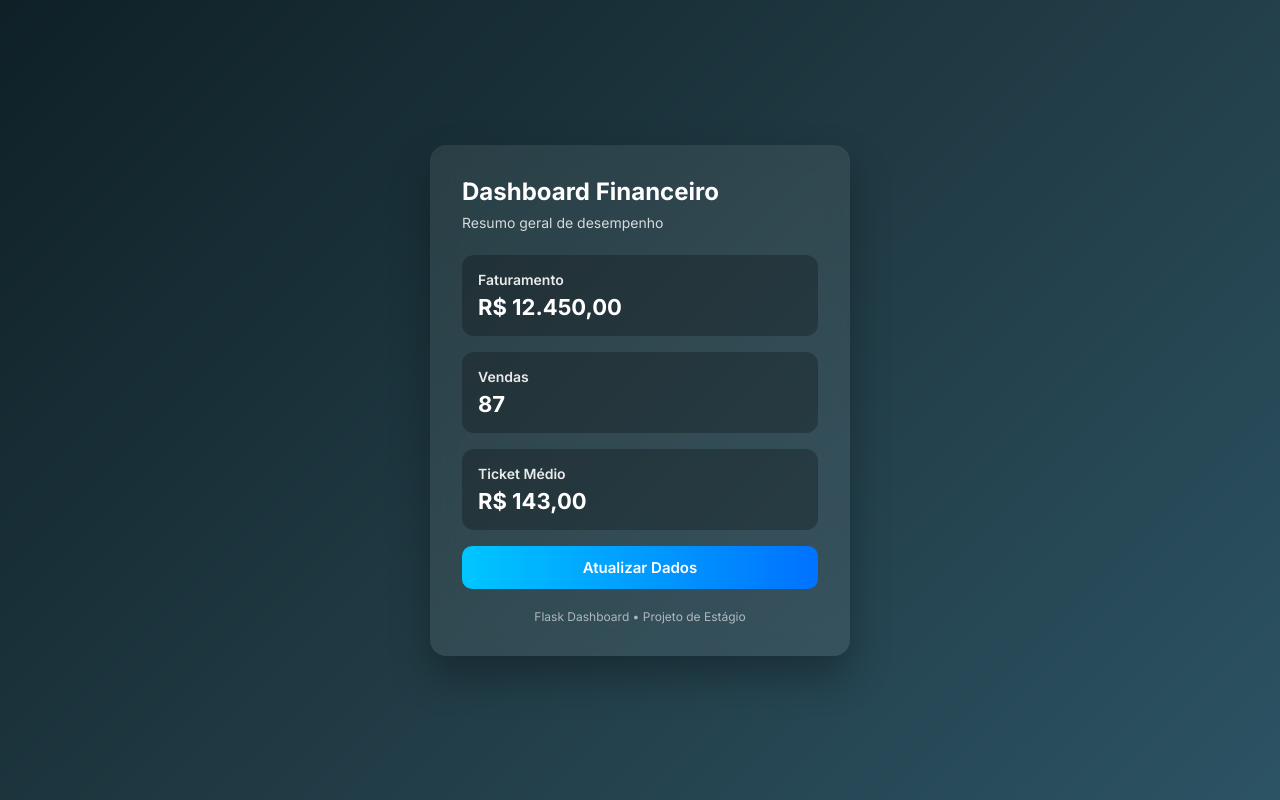
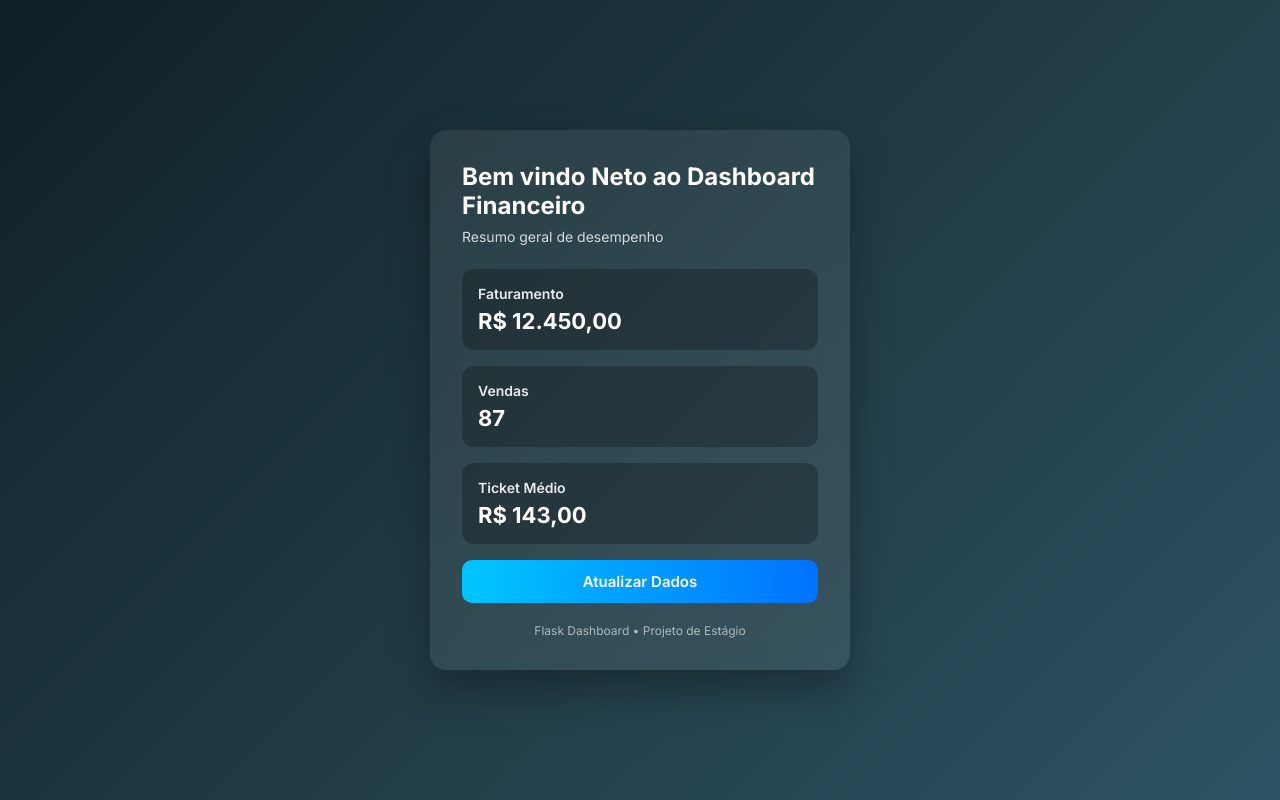
Before and after one commit to znetovisk/flask-training, a Flask app: page / in a window 1280 px wide. Run offline with Flask 3, Linux system fonts and the light colour scheme.

Commit message:
Links dinamicos

```diff
--- a/estudo/templates/index.html
+++ b/estudo/templates/index.html
@@ -93,7 +93,7 @@
 <body>
 
 <div class="container">
-    <h1>Dashboard Financeiro</h1>
+    <h1>Bem vindo {{usuario}} ao Dashboard Financeiro</h1>
     <p>Resumo geral de desempenho</p>
 
     <div class="card">
@@ -111,7 +111,10 @@
         <span>R$ 143,00</span>
     </div>
 
-    <button>Atualizar Dados</button>
+    <a href="{{ url_for('dados') }}">
+        <button>Atualizar Dados</button>
+    </a>
+
 
     <footer>
         Flask Dashboard • Projeto de Estágio
--- a/estudo/views.py
+++ b/estudo/views.py
@@ -1,6 +1,11 @@
 from estudo import app
-from flask import render_template
+from flask import render_template, url_for
 
 @app.route('/')
 def homePage():
-    return render_template('index.html')
+    usuario = "Neto"
+    return render_template('index.html', usuario=usuario)
+
+@app.route("/dados")
+def dados():
+    return "Dados do servidor"
```
